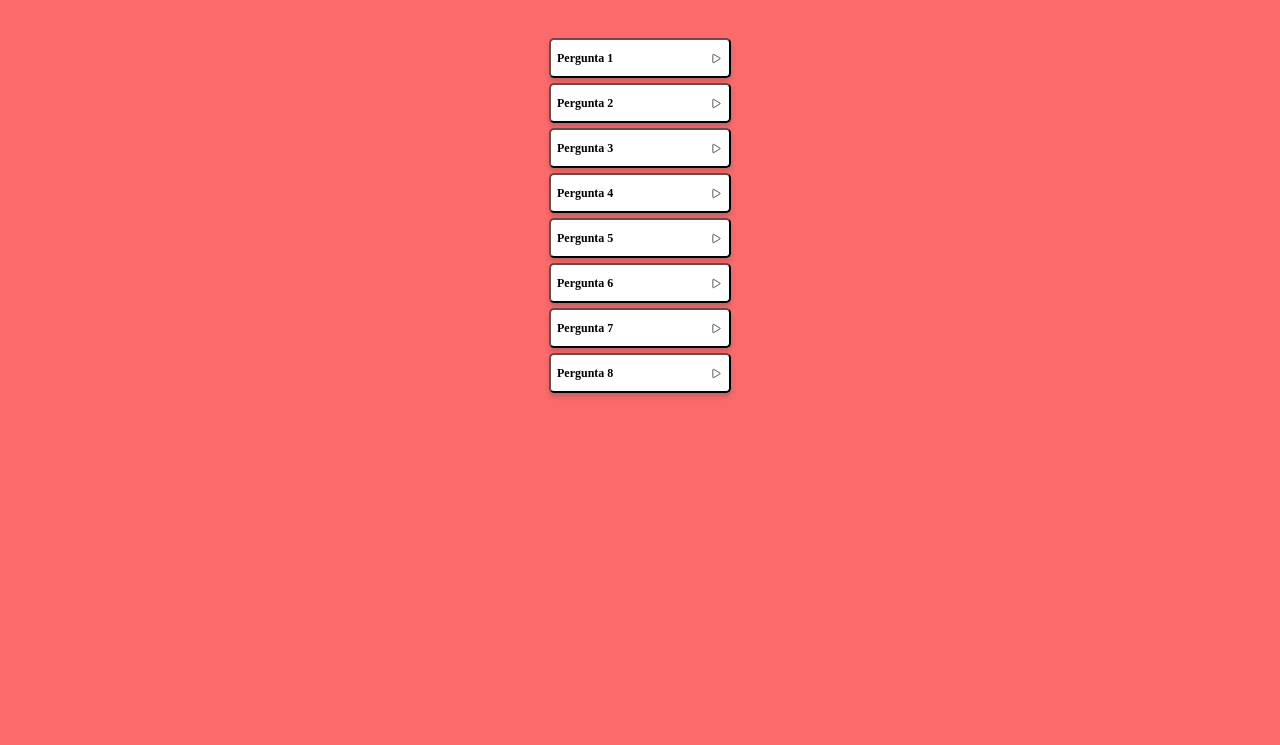
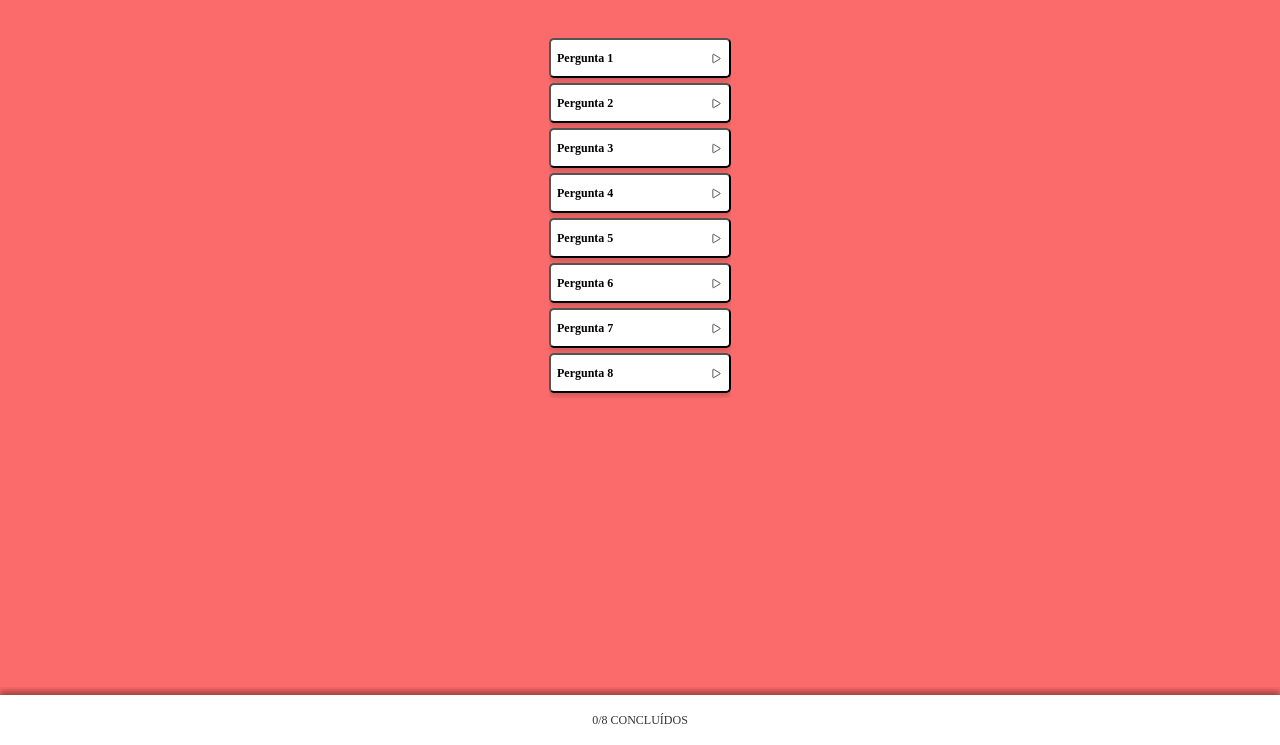
Before and after one commit to Wanessa-Guedes/Projeto-08---ZapRecall, a React app: page / in a window 1280 px wide. Both pictures are taken after a click on the button "Iniciar Recall!". Shown: the part 55-800 px from the top of the page. Built offline with nearby package versions, Linux system fonts and the light colour scheme; a web font is replaced by a local one.

Commit message:
feat: initializing the footer logical

```diff
--- a/public/css/style.css
+++ b/public/css/style.css
@@ -1,6 +1,3 @@
-/*font-family: 'Recursive', sans-serif;
-font-family: 'Righteous', cursive;*/
-
 * {
     box-sizing: border-box;
 }
@@ -81,8 +78,12 @@ body {
     margin-bottom: 41px;
 }
 
+.questionsSecondPage {
+    overflow-y: scroll;
+    margin-bottom: 52px;
+}
+
 .questionsPageTwo {
-    /*overflow-y: scroll;*/
     margin-bottom: 5px;
 }
 
@@ -205,3 +206,24 @@ body {
     color: #2FBE34;;
     text-decoration: line-through;
 }
+
+footer {
+    height: 50px;
+    background: #FFFFFF;
+    box-shadow: 0px -4px 6px rgba(0, 0, 0, 0.05);
+    font-family: 'Recursive';
+    font-style: normal;
+    font-weight: 400;
+    font-size: 12px;
+    line-height: 14px;
+    color: #333333;
+    position: fixed;
+    left: 0;
+    bottom: 0;
+    width: 100%;
+    text-align: center;
+    justify-content: center;
+    display: flex;
+    align-items: center;
+    z-index: 2;
+}
--- a/src/components/ContainerFlashs.js
+++ b/src/components/ContainerFlashs.js
@@ -16,11 +16,16 @@ export default function ContainerFlashs(props) {
 
     if (collapsed === true) {
         return (
+            <>
             <ul className="questionsPageTwo">
                 <button onClick={() => setCollapsed(false)}>
                     <li key={props.query}>{props.query} <ion-icon name="play-outline"></ion-icon></li>
                 </button>
             </ul>
+            {
+                <footer>0/{props.len} CONCLUÍDOS</footer>
+            }
+            </>
         )
     } else {
 
@@ -68,8 +73,6 @@ export default function ContainerFlashs(props) {
                 )
             }
 
-
-
         }
         return (
             <div className="questionBlock">
--- a/src/components/QuestionsPage.js
+++ b/src/components/QuestionsPage.js
@@ -23,9 +23,11 @@ export default function QuestionPage() {
                     <img src="assets/img/logo-pequeno.png" alt="" />
                     <p>ZapRecall</p>
                 </div>
+                <div className="questionsSecondPage">
                 {
-                    questions.map(question => <ContainerFlashs  key={question.p} query={question.p} quest={question.Q} answer={question.R} />)
+                    questions.map(question => <ContainerFlashs  key={question.p} query={question.p} quest={question.Q} answer={question.R} len={questions.length}/>)
                 }
+                </div>
             </div>
         )
 }
```
